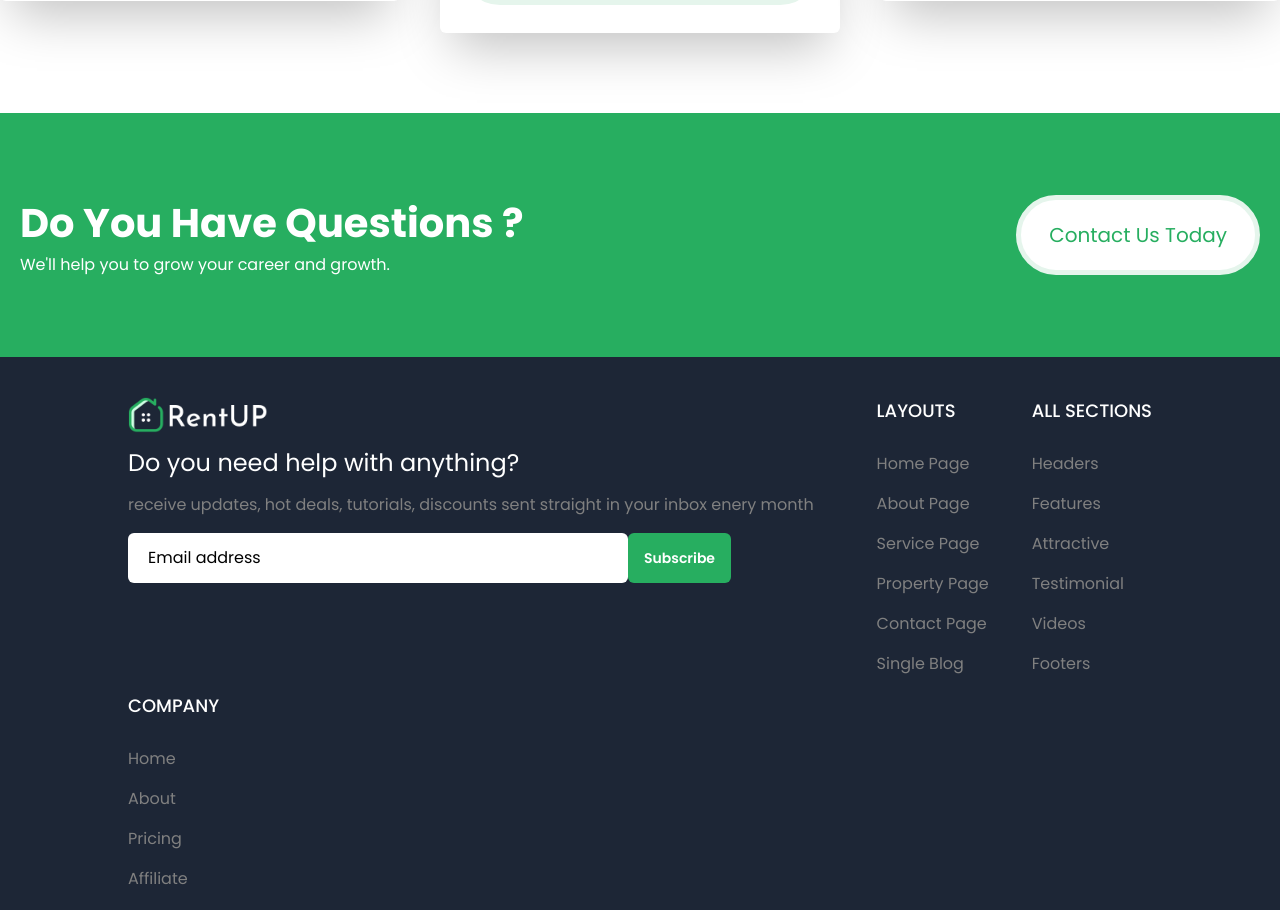
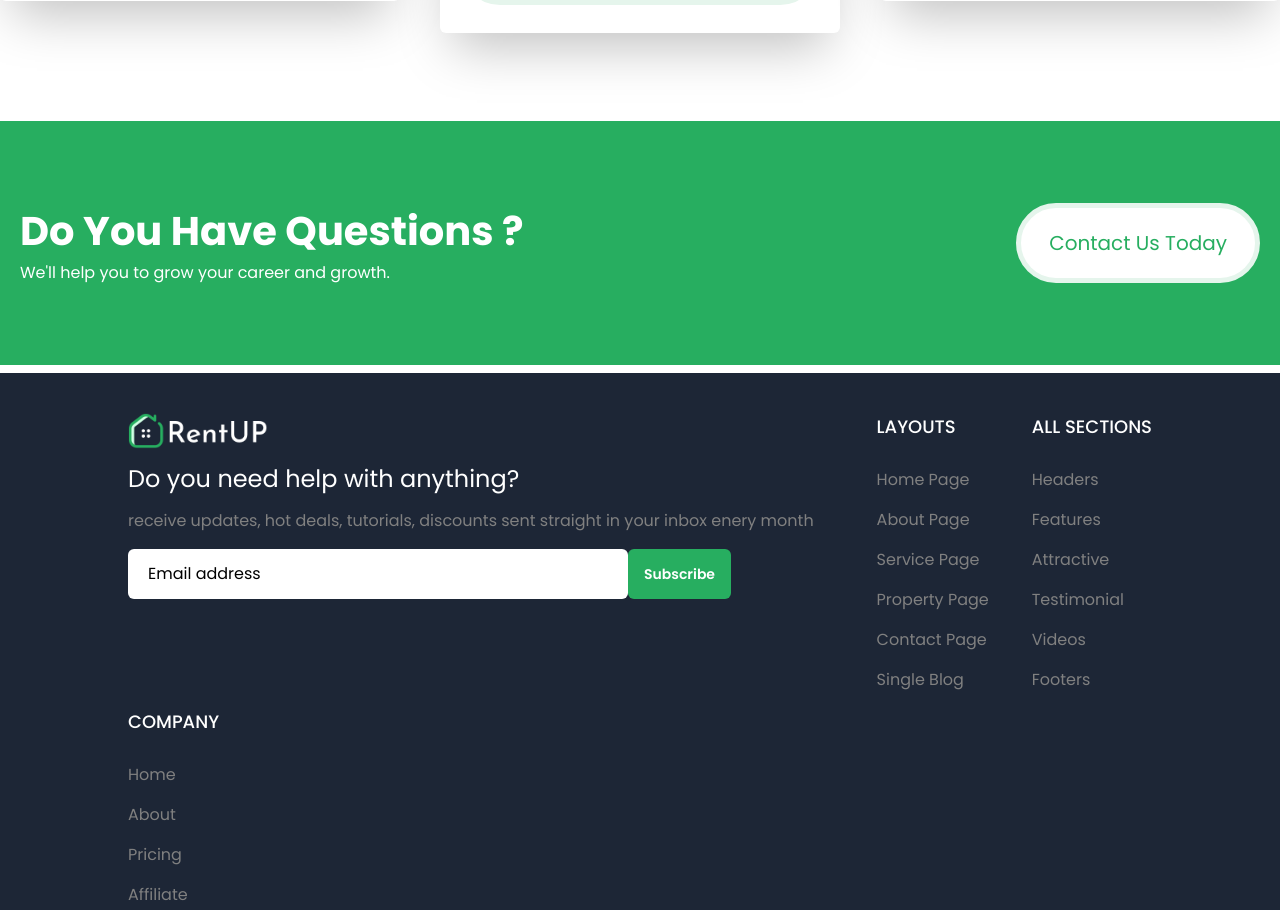
Before and after one commit to SanuRaj-K/rent-up, a Next.js app: page / in a window 1280 px wide. Shown: the part 5418-6328 px from the top of the page. Built offline with nearby package versions, Linux system fonts and the light colour scheme.

Commit message:
feat:bottom contact page added

```diff
--- a/src/components/landing/index.jsx
+++ b/src/components/landing/index.jsx
@@ -221,7 +221,7 @@ export const LandingPage = () => {
         </div>
       </section>
       <section className="">
-        <div className="  ">
+        <div className=" py-2  ">
         <ContactBottom/>
         </div>
 
```
